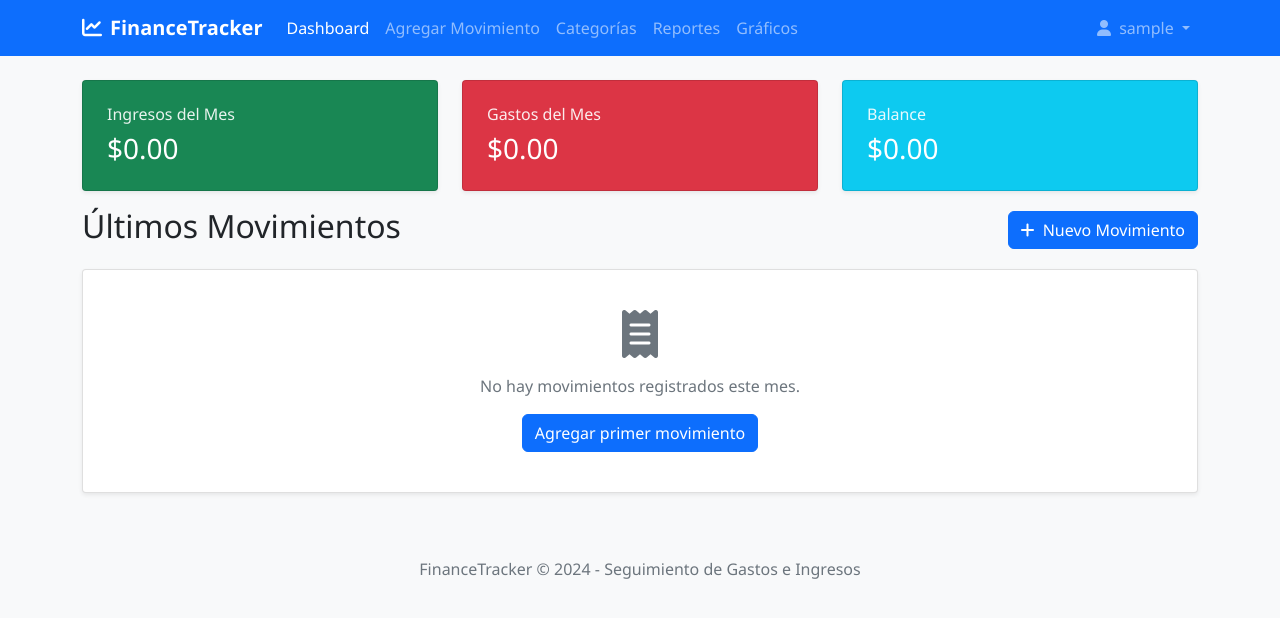
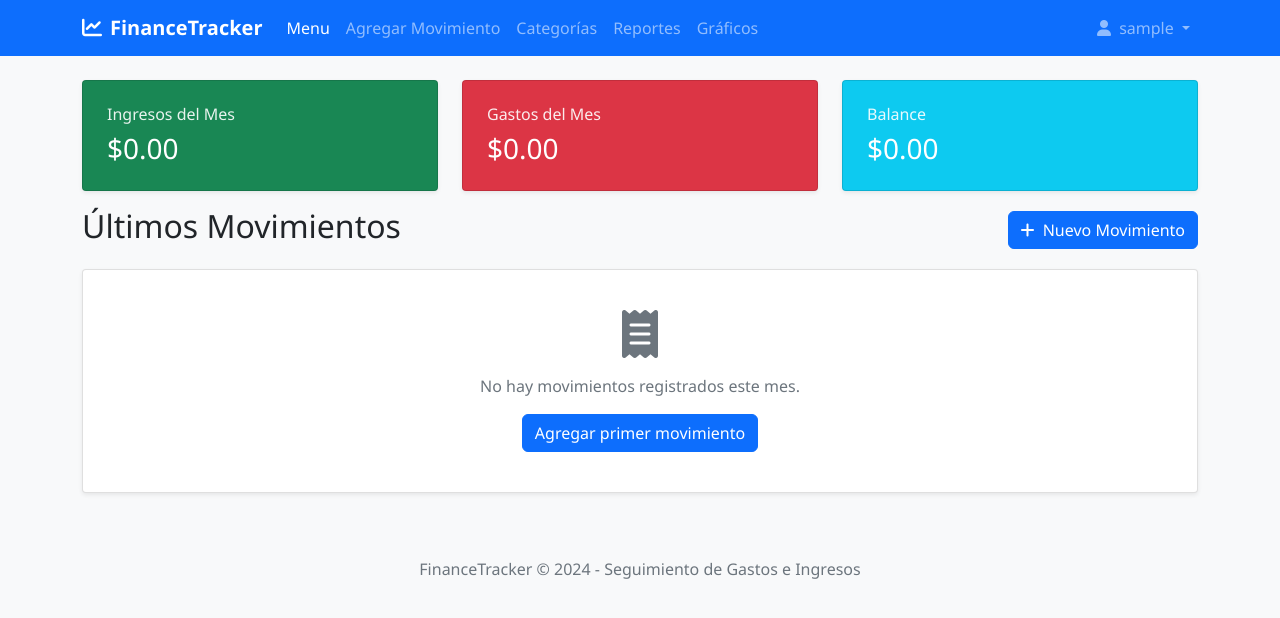
Before and after one commit to Italiano14/FinanceTracker, a website: page dashboard.html in a window 1280 px wide. Drawn offline with nearby package versions, Linux system fonts and the light colour scheme; sample sign-in values are in the browser's storage.

Commit message:
Update dashboard.html

```diff
--- a/dashboard.html
+++ b/dashboard.html
@@ -21,7 +21,7 @@
             <div class="collapse navbar-collapse" id="navbarNav">
                 <ul class="navbar-nav me-auto">
                     <li class="nav-item">
-                        <a class="nav-link active" href="dashboard.html">Dashboard</a>
+                        <a class="nav-link active" href="dashboard.html">Menu</a>
                     </li>
                     <li class="nav-item">
                         <a class="nav-link" href="agregar.html">Agregar Movimiento</a>
```
